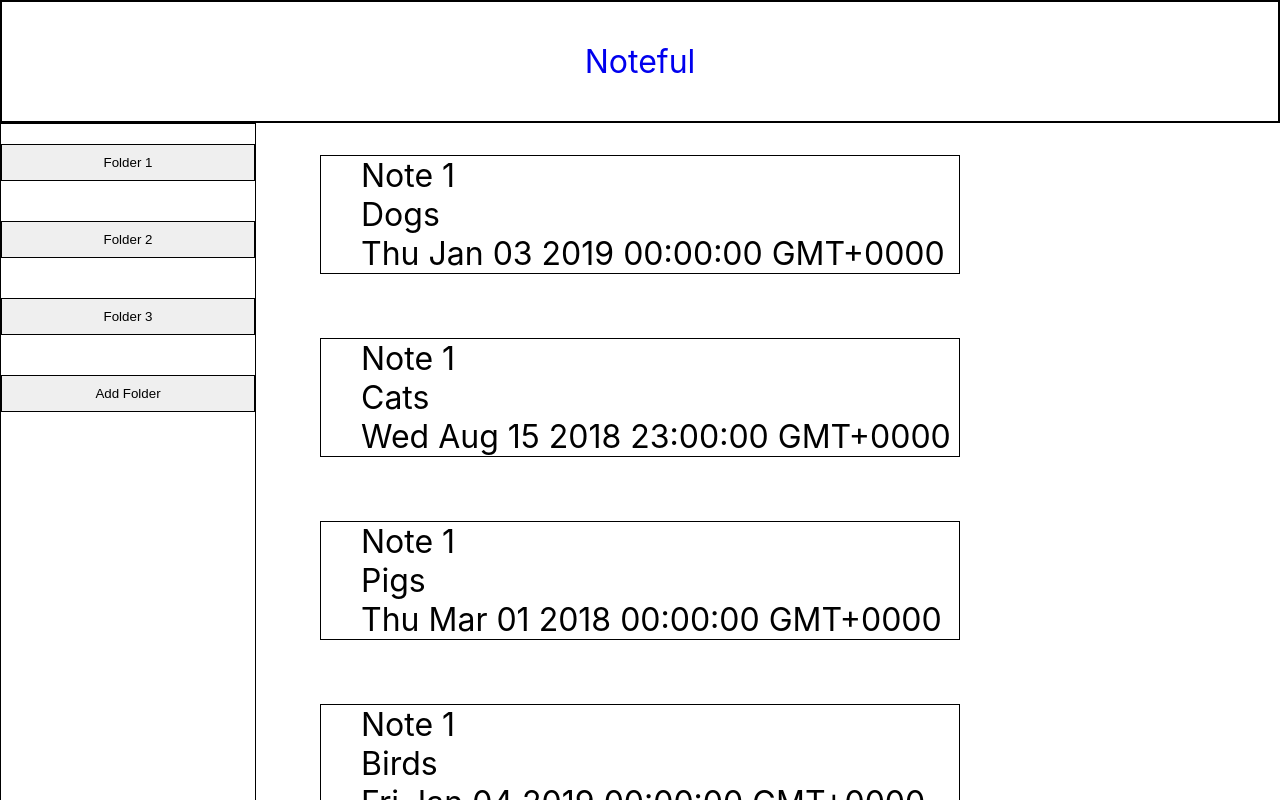
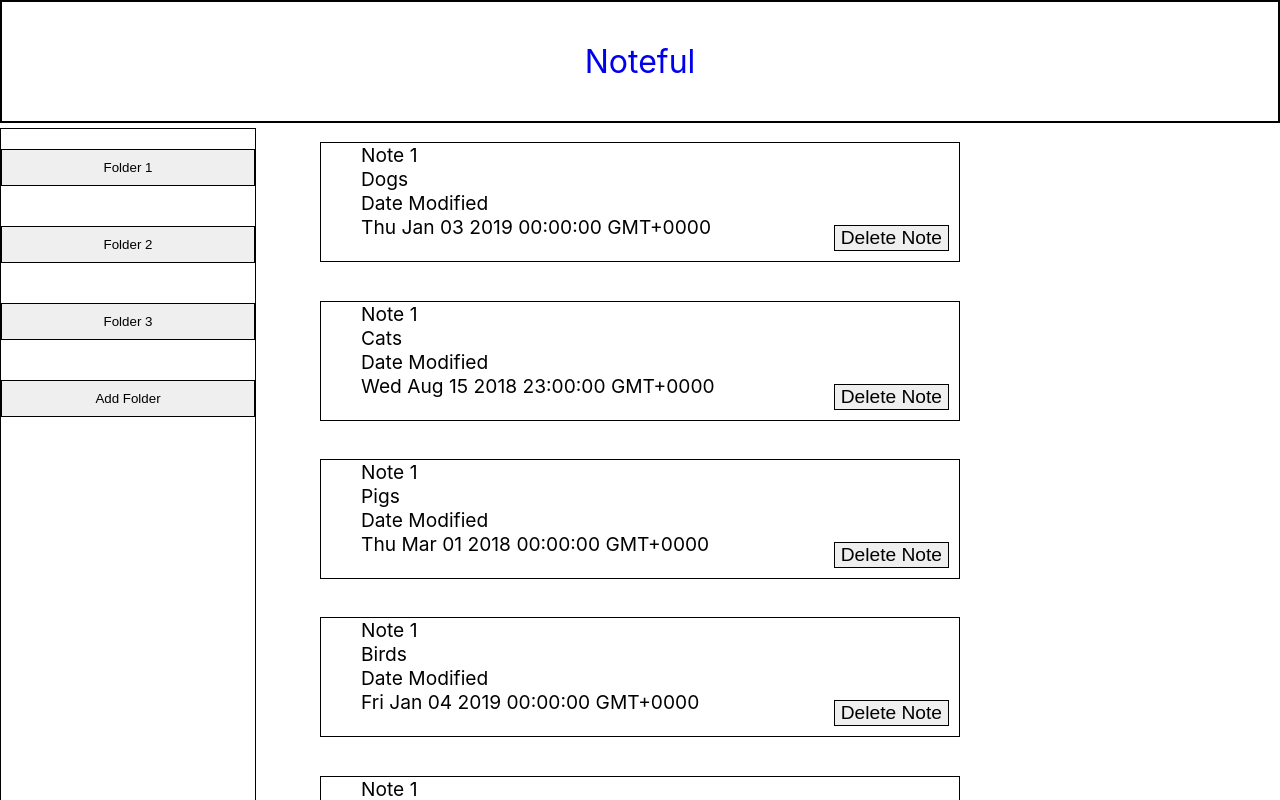
Before and after one commit to AJStolp/Noteful-app, a React (Create React App) app: page / in a window 1280 px wide. Shown: the top 800 px of the page. Built offline with nearby package versions, Linux system fonts and the light colour scheme.

Commit message:
still working on it

```diff
--- a/src/App.js
+++ b/src/App.js
@@ -1,5 +1,5 @@
 import React from 'react';
-// import {Route} from 'react-router-dom';
+import {Route} from 'react-router-dom';
 import Header from './header';
 import { render } from '@testing-library/react';
 import SideBar from './sideBar/sideBar';
@@ -10,46 +10,21 @@ import NotesMain from './notesMain/notesMain';
 import dummyStore from './dummy-store';
 
 class App extends React.Component {
-//   foldersData = () => {
-//     dummyStore.folders.map( (val, i) =>
-//     <ul key={i}>
-//       <li>
-//         {val.name}
-//         {val.id}
-//       </li>
-//     </ul>
-
-//     );
-// }
-
-  // notesData = () => {
-  //   dummyStore.notes.map( (value, index) =>
-  //   <ul key={index}>
-  //     <li>
-  //       {value.name}
-  //       <Moment>
-  //         {value.modified}
-  //       </Moment>
-  //     </li>
-  //   </ul>
-  //   );
-  // }
-
 
   constructor() {
     super();
     this.state = {
-        folders: this.foldersData,
-        notes: this.notesData,
+        folders: [],
+        notes: [],
     }
   }
 
   render() {
     return (
       <div className="App">
-          <Header />
-          <SideBar />
-          <NotesMain />
+        <Route path='/' component={SideBar} />
+        <Route path='/' component={Header} />
+        <Route path='/' component={NotesMain} />
       </div>
 
     );
--- a/src/notes/notes.css
+++ b/src/notes/notes.css
@@ -7,7 +7,6 @@
     width: 50%;
     list-style-type: none;
     text-align: left;
-    height: 100;
 }
 
 .notesLi {
@@ -15,11 +14,19 @@
     flex-direction: column;
     align-items: center;
     justify-content: center;
-    font-size: 2.5vw;
+    font-size: 1.5vw;
     padding-bottom: 20px;
 }
 
 .noteButton {
-    height: 20px;
+    height: 15%;
     border: 1px solid black;
+    font-size: 1em;
 }
+
+.deleteButton {
+    float: right;
+    border: 1px solid black;
+    margin: 10px 10px 10px 0;
+    font-size: 1em;
+}
--- a/src/notes/notes.js
+++ b/src/notes/notes.js
@@ -9,10 +9,15 @@ const notes = (props) => {
         <ul key={i} className='notes'>
             <li>
                 Note 1 <br />
-                {value.name}<br />
+                {value.name}
+                <br />
+                Date Modified <br />
                 <Moment>
-                    {value.modified}
+                  {value.modified}
                 </Moment>
+            <button className='deleteButton'>
+                Delete Note
+            </button>
             </li>
         </ul>
     ));
--- a/src/sideBar/sideBar.css
+++ b/src/sideBar/sideBar.css
@@ -7,4 +7,5 @@
     position: fixed;
     height: 100%;
     border: 1px solid black;
+    margin-top: 10%;
 }
```
